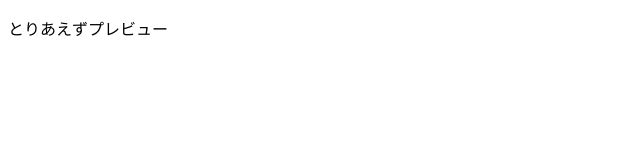
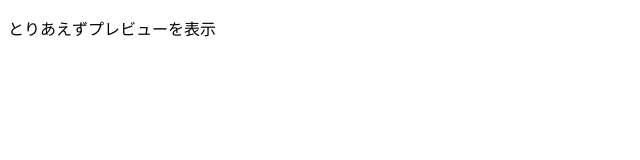
Before and after one commit to DelinquentHamsters/code_test, a plain HTML site: page index.html in a window 1280 px wide. Shown: the full height of the page, 0-640 px from the left. Drawn offline with Linux system fonts and the light colour scheme.

Commit message:
change files

```diff
--- a/index.html
+++ b/index.html
@@ -7,7 +7,7 @@
     </head>
     <body>
 <!-- coding heare-->
-        <p>とりあえずプレビュー</p>
+        <p>とりあえずプレビューを表示</p>
         <header>
 
         </header>
```
